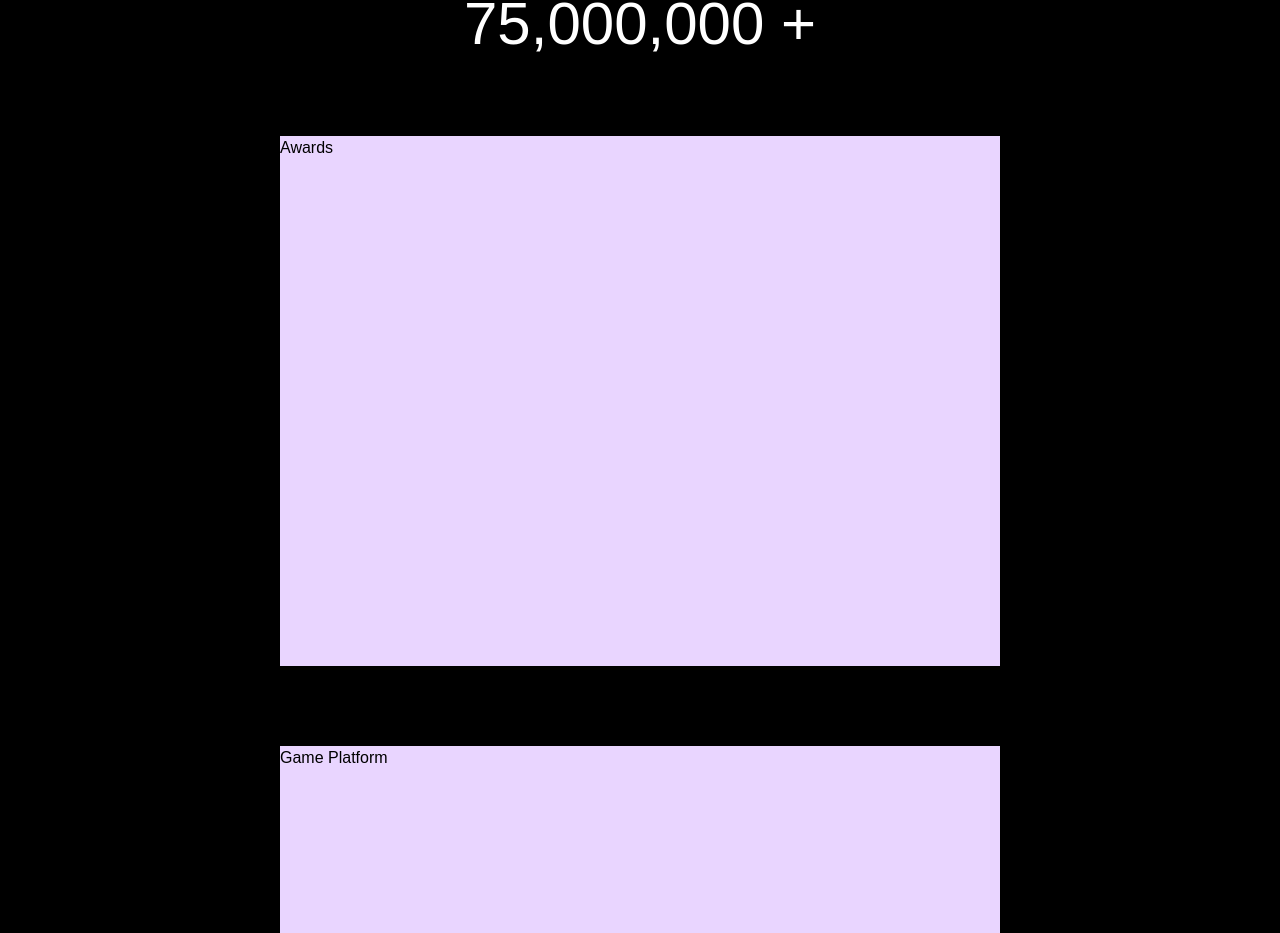
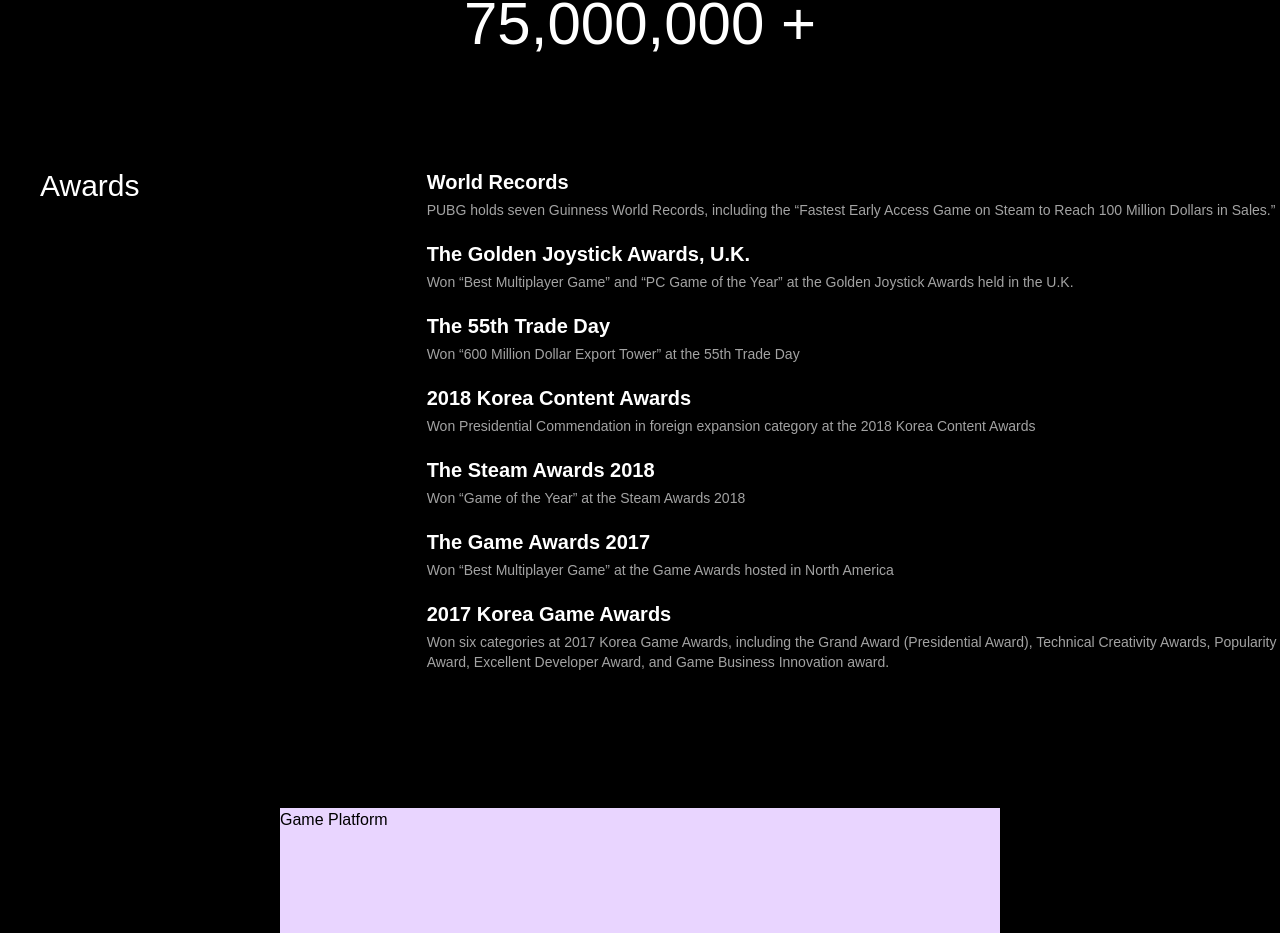
Before and after one commit to ksh0123/battleground-clone, a React (Create React App) app: page / in a window 1280 px wide. Shown: the part 3665-4598 px from the top of the page. Built offline with nearby package versions, Linux system fonts and the light colour scheme.

Commit message:
Add list section

```diff
--- a/src/App.jsx
+++ b/src/App.jsx
@@ -6,10 +6,11 @@
 import Promo from "./components/Promo";
 import Content from "./components/Content";
 import CountList from "./components/CountList";
+import ListSection from "./components/ListSection";
 
 const App = () => {
   const [isHidden, setIsHidden] = useState(false);
-  const [currentY, setCurrentY] = useState(100);
+  const [currentY, setCurrentY] = useState(150);
 
   const scrollEvent = () => {
     if (currentY < window.scrollY) {
@@ -17,7 +18,6 @@
       setCurrentY(window.scrollY);
     } else {
       setIsHidden(false);
-      setCurrentY(window.scrollY);
     }
   };
 
@@ -35,9 +35,8 @@
       <Promo />
       <Content />
       <CountList />
-      <section className="bg-purple-200 mx-auto w-[720px] h-[530px] mb-20">
-        Awards
-      </section>
+      <ListSection />
+
       <section className="bg-purple-200 mx-auto w-[720px] h-[347px] mb-20">
         Game Platform
       </section>
--- /dev/null
+++ b/src/components/ListSection.jsx
@@ -0,0 +1,48 @@
+const ListSection = () => {
+  return (
+    <section className="text-white mx-auto w-[1280px] h-fit m-20 flex flex-row font-poppins">
+      <div className="w-1/3 text-3xl px-10">Awards</div>
+      <div className="w-2/3 mb-9">
+        <div className="mb-1 text-xl font-semibold">World Records</div>
+        <div className="mb-5 text-neutral-400 text-sm font-light">
+          PUBG holds seven Guinness World Records, including the “Fastest Early
+          Access Game on Steam to Reach 100 Million Dollars in Sales.”
+        </div>
+        <div className="mb-1 text-xl font-semibold">
+          The Golden Joystick Awards, U.K.
+        </div>
+        <div className="mb-5 text-neutral-400 text-sm font-light">
+          Won “Best Multiplayer Game” and “PC Game of the Year” at the Golden
+          Joystick Awards held in the U.K.
+        </div>
+        <div className="mb-1 text-xl font-semibold">The 55th Trade Day</div>
+        <div className="mb-5 text-neutral-400 text-sm font-light">
+          Won “600 Million Dollar Export Tower” at the 55th Trade Day
+        </div>
+        <div className="mb-1 text-xl font-semibold">
+          2018 Korea Content Awards
+        </div>
+        <div className="mb-5 text-neutral-400 text-sm font-light">
+          Won Presidential Commendation in foreign expansion category at the
+          2018 Korea Content Awards
+        </div>
+        <div className="mb-1 text-xl font-semibold">The Steam Awards 2018</div>
+        <div className="mb-5 text-neutral-400 text-sm font-light">
+          Won “Game of the Year” at the Steam Awards 2018
+        </div>
+        <div className="mb-1 text-xl font-semibold">The Game Awards 2017</div>
+        <div className="mb-5 text-neutral-400 text-sm font-light">
+          Won “Best Multiplayer Game” at the Game Awards hosted in North America
+        </div>
+        <div className="mb-1 text-xl font-semibold">2017 Korea Game Awards</div>
+        <div className="mb-5 text-neutral-400 text-sm font-light">
+          Won six categories at 2017 Korea Game Awards, including the Grand
+          Award (Presidential Award), Technical Creativity Awards, Popularity
+          Award, Excellent Developer Award, and Game Business Innovation award.
+        </div>
+      </div>
+    </section>
+  );
+};
+
+export default ListSection;
```
